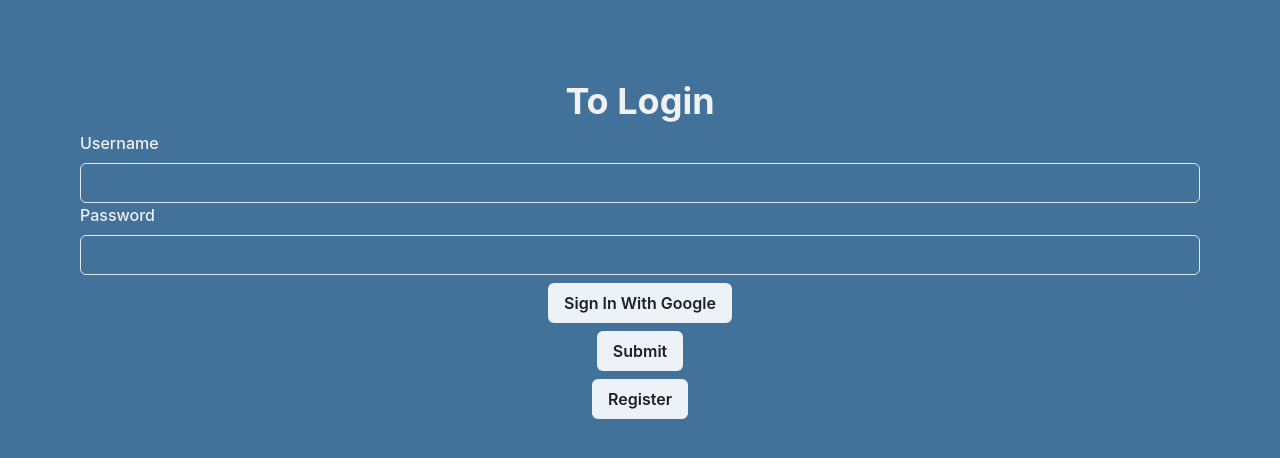
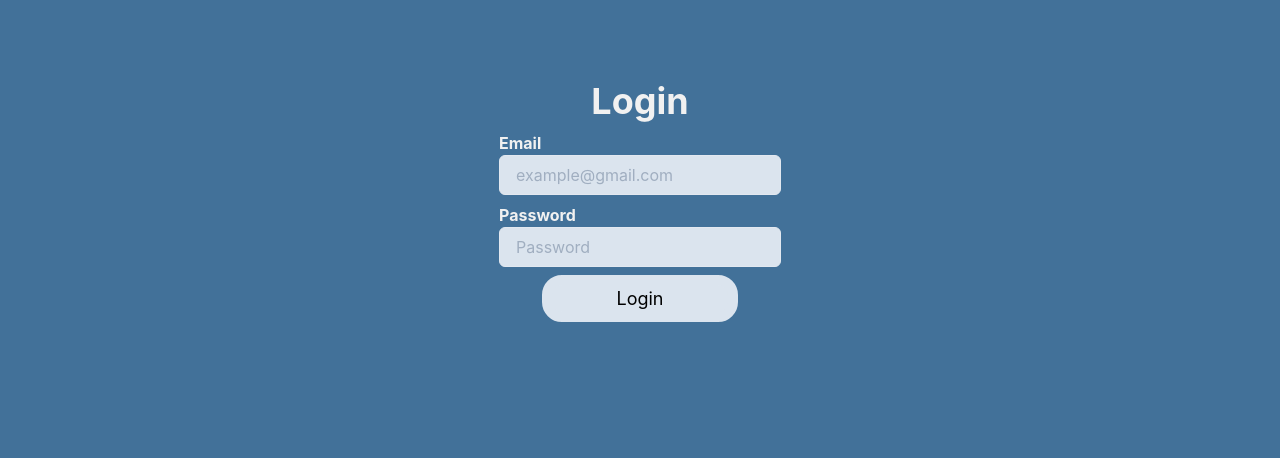
Before and after one commit to cvxluo/junior-design-project, a Next.js app: page /login in a window 1280 px wide. Shown: the top 458 px of the page. Built offline with nearby package versions, Linux system fonts and the light colour scheme.

Commit message:
fixing merge conflict 2

```diff
--- a/src/screens/Login/Login.jsx
+++ b/src/screens/Login/Login.jsx
@@ -1,72 +1,49 @@
-import { useState } from "react";
 import {
   Box,
   VStack,
   Heading,
+  Text,
   Input,
   Button,
-  FormControl,
-  FormLabel,
+  Link,
 } from "@chakra-ui/react";
+import NextLink from "next/link";
 import urls from "utils/urls";
-import { signIn } from "next-auth/react";
-import { signUp } from "src/actions/User";
 
 export default function Login() {
-  const [mode, setMode] = useState("To Login");
-  const [email, setEmail] = useState("");
-  const [password, setPassword] = useState("");
-
-  const handleSubmitInfo = (e) => {
-    e.preventDefault();
-    if (mode === "Register") {
-      signUp(email, password).then((res) => {
-        console.log(res);
-      });
-    } else {
-      signIn("credentials", {
-        username: email,
-        password: password,
-        callbackUrl: "/",
-      });
-    }
-  };
-
   return (
     <Box backgroundColor="blue">
       <VStack m="10vh">
-        <Heading color="lightgray">{mode}</Heading>
-        <FormControl color="lightgray">
-          <FormLabel>Username</FormLabel>
-          <Input
-            type="email"
-            value={email}
-            onChange={(e) => setEmail(e.target.value)}
-          />
-          <FormLabel>Password</FormLabel>
-          <Input
-            type="password"
-            value={password}
-            onChange={(e) => setPassword(e.target.value)}
-          />
-        </FormControl>
-        {mode === "To Login" && (
-          <Button
-            onClick={() => signIn("google", { callbackUrl: urls.pages.home })}
+        <Heading color="lightgray">Login</Heading>
+        <Box align="start">
+          <Text fontSize="1xl" fontWeight="bold" color="lightgray">
+            Email
+          </Text>
+          <Input backgroundColor="lightblue" placeholder="example@gmail.com" />
+        </Box>
+        <Box align="start">
+          <Text fontSize="1xl" fontWeight="bold" color="lightgray">
+            Password
+          </Text>
+          <Input backgroundColor="lightblue" placeholder="Password" />
+        </Box>
+
+        <NextLink href={urls.pages.home} passHref>
+          <Link
+            backgroundColor="lightblue"
+            borderStyle="solid"
+            borderWidth={10}
+            borderColor="lightblue"
+            margin="1em 2em"
+            padding="0 4em"
+            borderRadius={20}
+            color="black"
           >
-            Sign In With Google
-          </Button>
-        )}
-
-        <Button onClick={(e) => handleSubmitInfo(e)}>Submit</Button>
-
-        <Button
-          onClick={() => {
-            setMode(mode === "To Login" ? "Register" : "To Login");
-          }}
-        >
-          {mode === "To Login" ? "Register" : "To Login"}
-        </Button>
+            <Text display="block" fontSize={18} margin="0em" textAlign="center">
+              Login
+            </Text>
+          </Link>
+        </NextLink>
       </VStack>
     </Box>
   );
```
